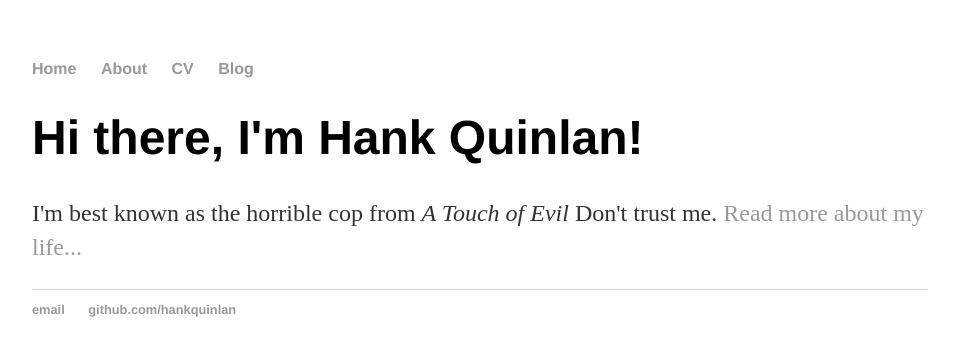
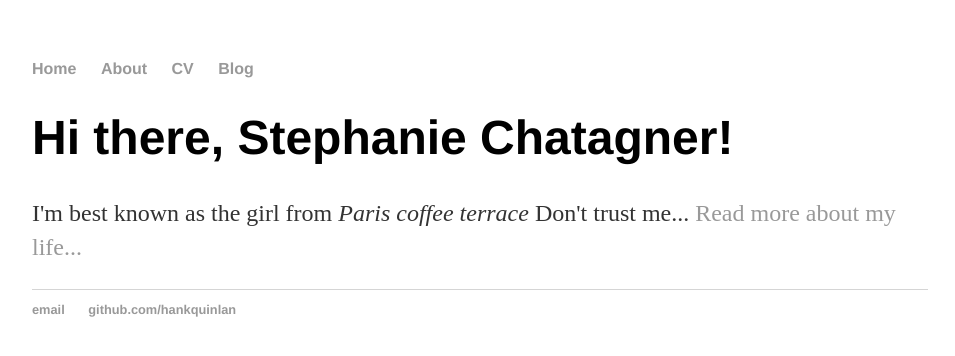
Before and after one commit to anthelix/anth_blog, a Jekyll site: the page built from index.html, in a window 1280 px wide. Shown: the top 356 px of the page, without its empty margins (160-1115 px from the left). Built offline with Jekyll 4.4.1, drawn with Linux system fonts in a browser that asks for light colours.

Commit message:
Update index.html

```diff
--- a/index.html
+++ b/index.html
@@ -1,8 +1,8 @@
 ---
 layout: default
-title: Hank Quinlan, Horrible Cop
+title: Stephanie Chatagner, Hacker time
 ---
 <div class="blurb">
-	<h1>Hi there, I'm Hank Quinlan!</h1>
-	<p>I'm best known as the horrible cop from <em>A Touch of Evil</em> Don't trust me. <a href="/about">Read more about my life...</a></p>
+	<h1>Hi there, Stephanie Chatagner!</h1>
+	<p>I'm best known as the girl from <em>Paris coffee terrace</em> Don't trust me... <a href="/about">Read more about my life...</a></p>
 </div><!-- /.blurb -->
```
